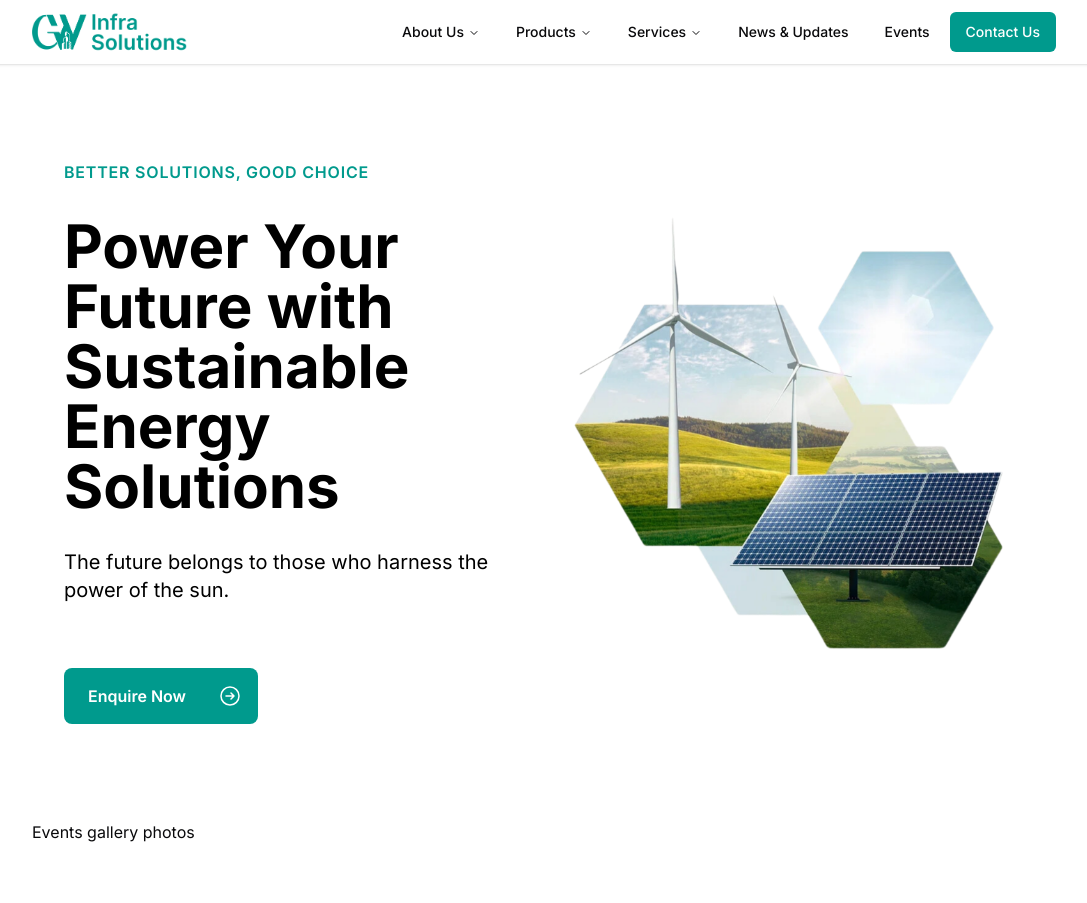
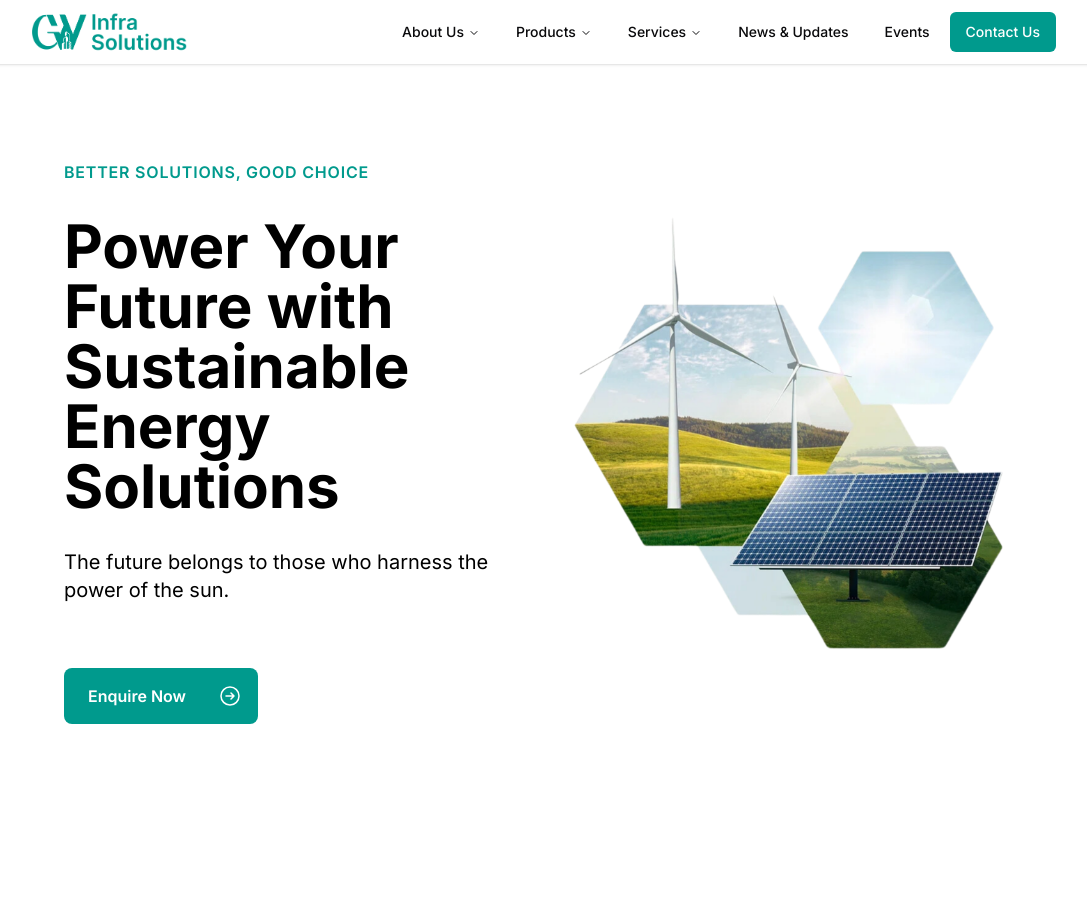
Before and after one commit to ashiii1/EvolTriv, a React (Vite) app in the folder client/: page / in a window 1280 px wide. Shown: the top 903 px of the page, without its empty margins (96-1183 px from the left). Built offline with nearby package versions, Linux system fonts and the light colour scheme; a web font is replaced by a local one.

Commit message:
home page adjusted

```diff
--- a/client/src/components/homeCompo/Gallery.jsx
+++ /dev/null
@@ -1,11 +0,0 @@
-import React from "react";
-
-const Gallery = () => {
-  return (
-    <>
-      <div>Events gallery photos </div>
-    </>
-  );
-};
-
-export default Gallery;
--- a/client/src/pages/HomePage.jsx
+++ b/client/src/pages/HomePage.jsx
@@ -1,5 +1,4 @@
 import Cta from "@/components/homeCompo/Cta";
-import Gallery from "@/components/homeCompo/Gallery";
 import Hero from "@/components/homeCompo/Hero";
 import Number from "@/components/homeCompo/Number";
 import Partner from "@/components/homeCompo/Partner";
@@ -12,7 +11,6 @@ const HomePage = () => {
   return (
     <main className="w-full">
       <Hero />
-      <Gallery />
       <Services />
       <Products />
       <Partner />
```
